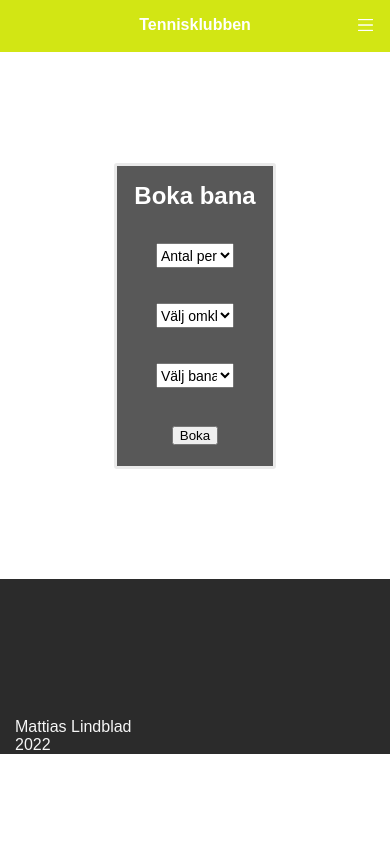
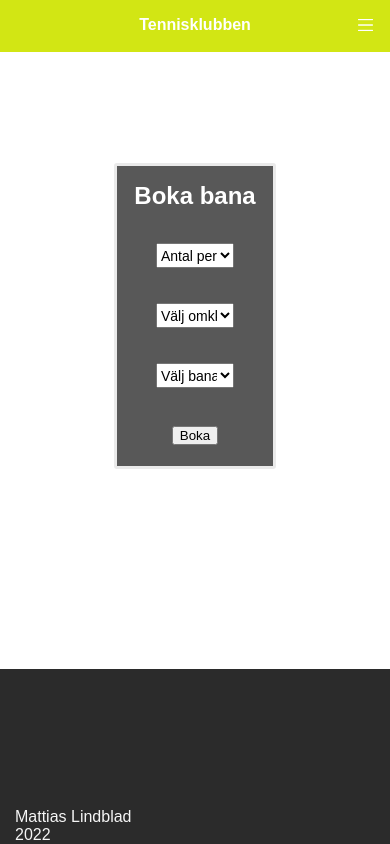
Before and after one commit to MattiasL2001/Tennis-Club, a plain HTML site: page omkl.html in a window 390 px wide. Drawn offline with Linux system fonts and the light colour scheme; a web font is replaced by a local one.

```diff
--- a/CSS/styling.CSS
+++ b/CSS/styling.CSS
@@ -297,6 +297,12 @@
         width: 25px;
         height: 20px;
       }
+
+      footer {
+        bottom: 0;
+        margin-bottom: 0;
+        position: fixed;
+      }
 }
 
 @media only screen and (max-width: 850px) {
```
Also changed, not shown: Scripts/bastu.js (+9 -3 lines), Scripts/index.js (+12 -17 lines), Scripts/omkl.js (+9 -3 lines).
